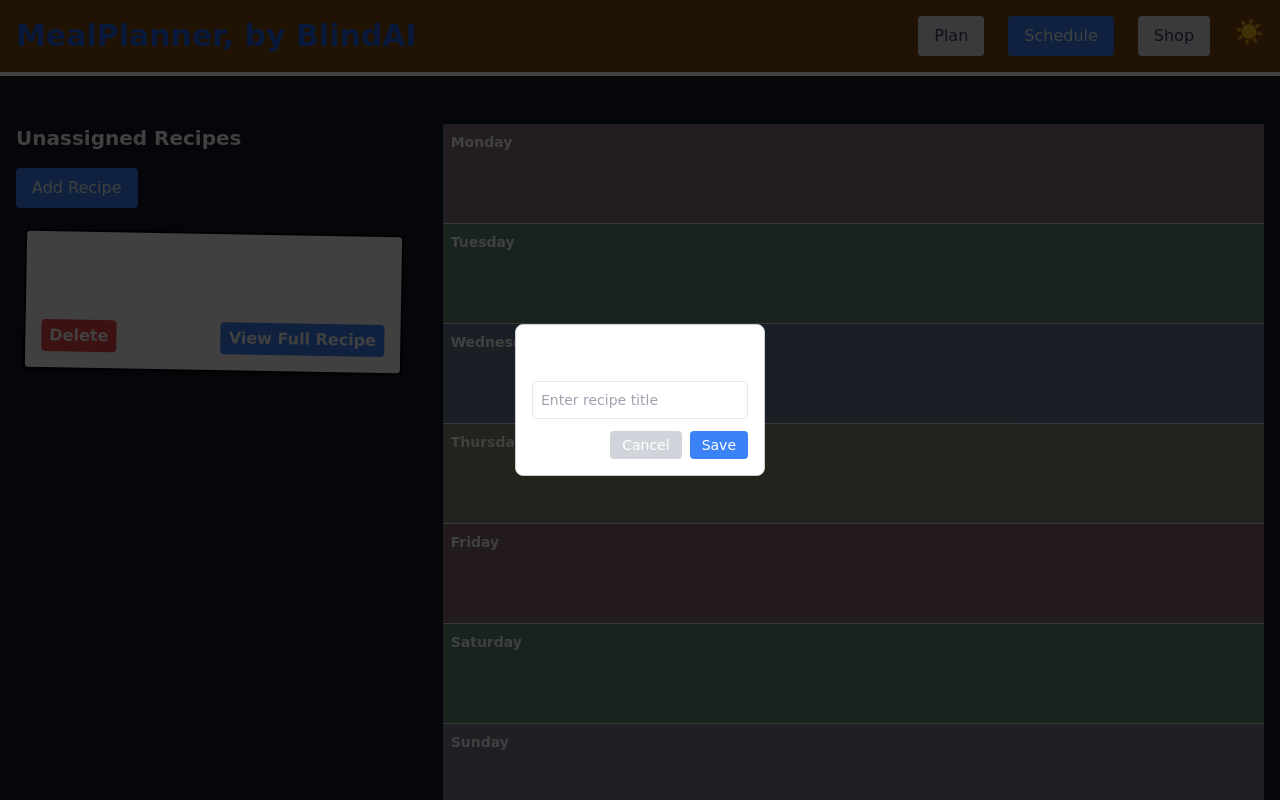
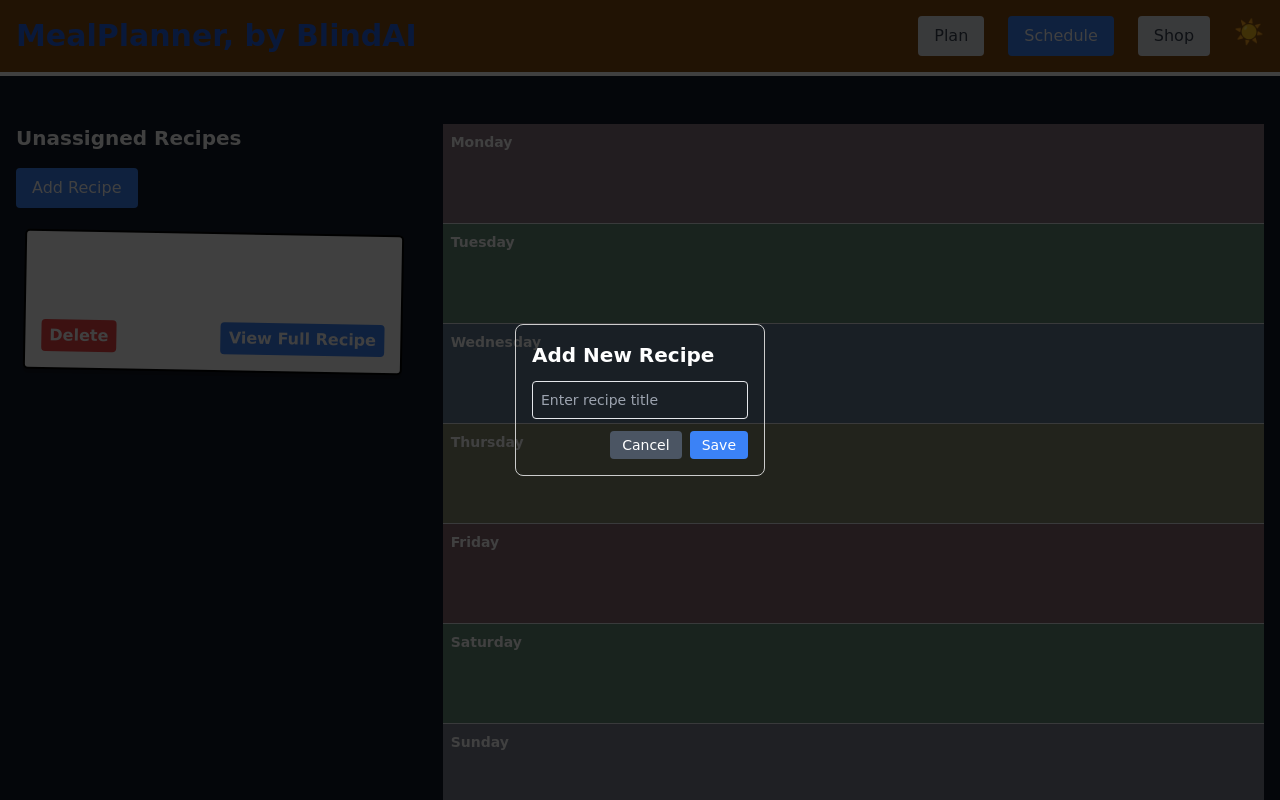
Before and after one commit to Arcadesys/mealplanner, a Next.js app: page / in a window 1280 px wide. Both pictures are taken after a click on the button "Add Recipe". Built offline with nearby package versions, Linux system fonts and the light colour scheme.

Commit message:
i broke it

```diff
--- a/app/components/UnassignedRecipes.tsx
+++ b/app/components/UnassignedRecipes.tsx
@@ -10,6 +10,7 @@ const UnassignedRecipes: React.FC = () => {
   const [isFullRecipeViewOpen, setIsFullRecipeViewOpen] = useState(false);
   const [editingRecipe, setEditingRecipe] = useState<Recipe | null>(null);
   const [isAddRecipeModalOpen, setIsAddRecipeModalOpen] = useState(false);
+  const [modalPosition, setModalPosition] = useState<{ x: number; y: number } | null>(null);
 
   useEffect(() => {
     // Fetch recipes from API
@@ -44,7 +45,7 @@ const UnassignedRecipes: React.FC = () => {
     setEditingRecipe(null);
   };
 
-  const handleAddRecipe = async (newRecipe: Recipe) => {
+  const handleAddRecipe = async (newRecipe: { title: string }) => {
     try {
       const response = await fetch('/api/recipes', {
         method: 'POST',
@@ -59,7 +60,6 @@ const UnassignedRecipes: React.FC = () => {
       }
 
       const addedRecipe = await response.json();
-      // Make sure the server is returning an id, or generate one here
       if (!addedRecipe.id) {
         addedRecipe.id = Date.now().toString(); // Temporary solution, use UUID in production
       }
@@ -85,10 +85,15 @@ const UnassignedRecipes: React.FC = () => {
     }
   };
 
+  const handleOpenModal = (event: React.MouseEvent) => {
+    setModalPosition({ x: event.clientX, y: event.clientY });
+    setIsAddRecipeModalOpen(true);
+  };
+
   return (
     <div>
       <button
-        onClick={() => setIsAddRecipeModalOpen(true)}
+        onClick={handleOpenModal}
         className="mb-4 px-4 py-2 bg-blue-500 text-white rounded hover:bg-blue-600"
       >
         Add Recipe
@@ -128,6 +133,11 @@ const UnassignedRecipes: React.FC = () => {
             handleAddRecipe(newRecipe);
             setIsAddRecipeModalOpen(false);
           }}
+          onAddCard={(title) => {
+            // You can remove this if you're not using it
+            console.log('New card added:', title);
+          }}
+          position={modalPosition || undefined}
         />
       )}
     </div>
--- a/app/components/addRecipe.tsx
+++ b/app/components/addRecipe.tsx
@@ -1,18 +1,26 @@
-import React, { useState } from 'react';
+import React, { useState, useEffect, useRef } from 'react';
 import Modal from 'react-modal';
 
 interface AddRecipeProps {
   onClose: () => void;
   onSave: (recipe: { title: string }) => void;
-  onAddCard: (title: string) => void; // New prop for adding a card
+  onAddCard: (title: string) => void;
+  position?: { x: number; y: number };
 }
 
-const AddRecipe: React.FC<AddRecipeProps> = ({ onClose, onSave, onAddCard }) => {
+const AddRecipe: React.FC<AddRecipeProps> = ({ onClose, onSave, onAddCard, position = { x: 0, y: 0 } }) => {
   const [title, setTitle] = useState('');
+  const inputRef = useRef<HTMLInputElement>(null);
+
+  useEffect(() => {
+    if (inputRef.current) {
+      inputRef.current.focus();
+    }
+  }, []);
 
   const handleSave = () => {
     onSave({ title });
-    onAddCard(title); // Call the new function to add a card
+    onAddCard(title);
     onClose();
   };
 
@@ -24,10 +32,12 @@ const AddRecipe: React.FC<AddRecipeProps> = ({ onClose, onSave, onAddCard }) =>
       bottom: 'auto',
       marginRight: '-50%',
       transform: 'translate(-50%, -50%)',
-      width: '250px', // Adjust this value to match or be smaller than your recipe card width
+      width: '250px',
       maxWidth: '90%',
       padding: '1rem',
       borderRadius: '0.5rem',
+      backgroundColor: 'var(--bg-color)',
+      color: 'var(--text-color)',
     },
     overlay: {
       backgroundColor: 'rgba(0, 0, 0, 0.75)'
@@ -43,14 +53,15 @@ const AddRecipe: React.FC<AddRecipeProps> = ({ onClose, onSave, onAddCard }) =>
     >
       <h2 className="text-xl font-bold mb-3">Add New Recipe</h2>
       <input
+        ref={inputRef}
         type="text"
         value={title}
         onChange={(e) => setTitle(e.target.value)}
         placeholder="Enter recipe title"
-        className="w-full p-2 border rounded mb-3 text-sm"
+        className="w-full p-2 border rounded mb-3 text-sm bg-transparent"
       />
       <div className="flex justify-end">
-        <button onClick={onClose} className="mr-2 px-3 py-1 bg-gray-300 rounded text-sm">Cancel</button>
+        <button onClick={onClose} className="mr-2 px-3 py-1 bg-gray-300 dark:bg-gray-600 rounded text-sm">Cancel</button>
         <button onClick={handleSave} className="px-3 py-1 bg-blue-500 text-white rounded text-sm">Save</button>
       </div>
     </Modal>
```
